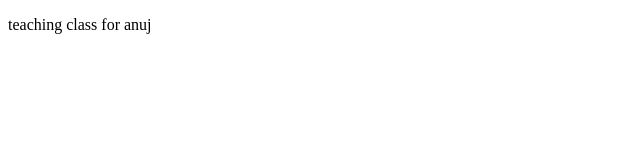
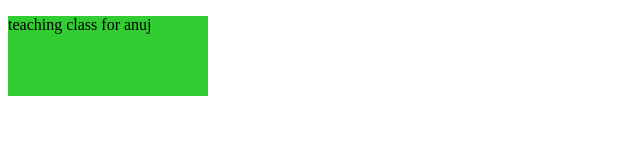
Before and after one commit to gauravgupta94/Loginpage2, a plain HTML site: page Index.html in a window 1280 px wide. Shown: the whole page, without its empty margins (0-640 px from the left). Drawn offline with Linux system fonts and the light colour scheme.

Commit message:
background has been limegreen

```diff
--- a/Index.html
+++ b/Index.html
@@ -4,10 +4,11 @@
     <meta charset="UTF-8">
     <meta name="viewport" content="width=device-width, initial-scale=1.0">
     <title>Document</title>
+    <link rel="stylesheet" href="Style.css">
 </head>
 <body>
     <div>
-        <p>teaching  class for anuj</p>
+        <p id="box">teaching  class for anuj</p>
     </div>
 </body>
 </html>
--- a/Style.css
+++ b/Style.css
@@ -0,0 +1,5 @@
+#box {
+    width: 200px;
+    height: 10vh;
+    background-color: limegreen;
+}
```
